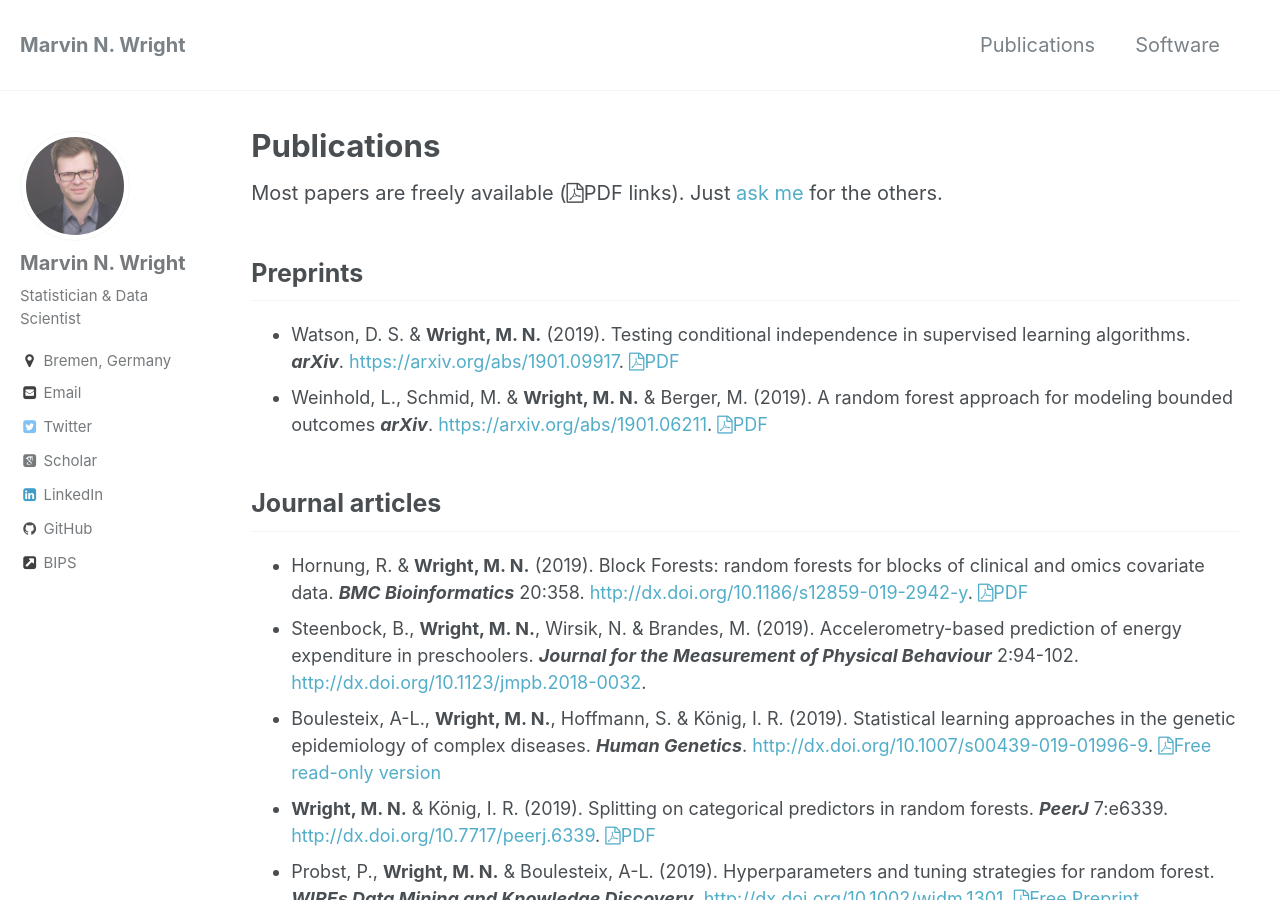
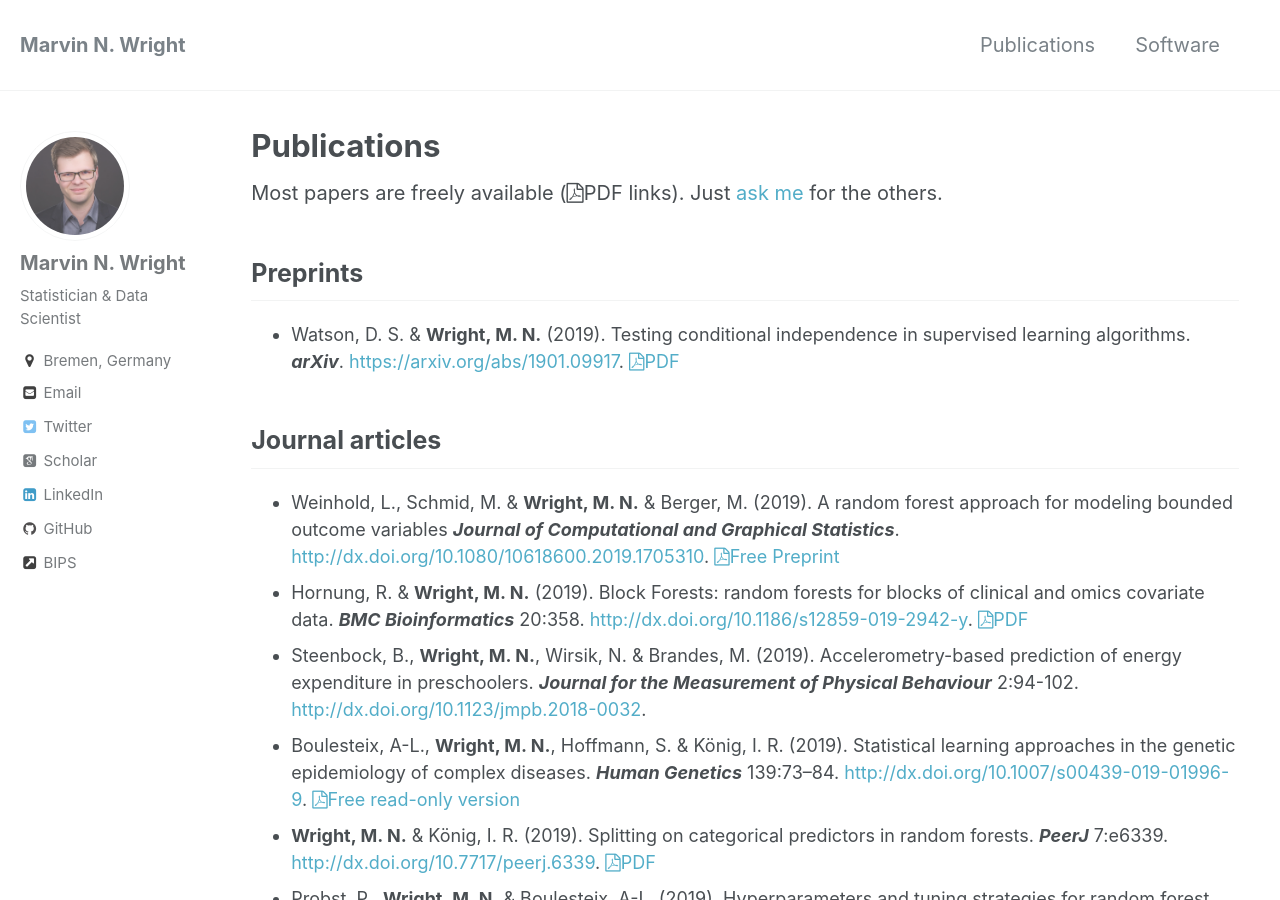
Before and after one commit to mnwright/mnwright.github.io, a Jekyll site: the page built from _pages/publications.md, in a window 1280 px wide and 900 px high. Built offline with Jekyll 4.4.1, drawn with Linux system fonts in a browser that asks for light colours; some web fonts are replaced.

Commit message:
update publications

```diff
--- a/_pages/publications.md
+++ b/_pages/publications.md
@@ -7,12 +7,12 @@ Most papers are freely available (<i class="fa fa-file-pdf-o"></i>PDF links). Ju
 
 ## Preprints
 * {:.pub} Watson, D. S. & **Wright, M. N.** (2019). Testing conditional independence in supervised learning algorithms. ***arXiv***. <https://arxiv.org/abs/1901.09917>. <a href="https://arxiv.org/pdf/1901.09917"><i class="fa fa-file-pdf-o"></i>PDF</a>
-* {:.pub} Weinhold, L., Schmid, M. & **Wright, M. N.** & Berger, M. (2019). A random forest approach for modeling bounded outcomes ***arXiv***. <https://arxiv.org/abs/1901.06211>. <a href="https://arxiv.org/pdf/1901.06211"><i class="fa fa-file-pdf-o"></i>PDF</a>
 
 ## Journal articles
+* {:.pub} Weinhold, L., Schmid, M. & **Wright, M. N.** & Berger, M. (2019). A random forest approach for modeling bounded outcome variables ***Journal of Computational and Graphical Statistics***. <http://dx.doi.org/10.1080/10618600.2019.1705310>. <a href="https://arxiv.org/pdf/1901.06211"><i class="fa fa-file-pdf-o"></i>Free Preprint</a>
 * {:.pub} Hornung, R. & **Wright, M. N.** (2019). Block Forests: random forests for blocks of clinical and omics covariate data. ***BMC Bioinformatics*** 20:358. <http://dx.doi.org/10.1186/s12859-019-2942-y>. <a href="https://bmcbioinformatics.biomedcentral.com/track/pdf/10.1186/s12859-019-2942-y"><i class="fa fa-file-pdf-o"></i>PDF</a>
 * {:.pub} Steenbock, B., **Wright, M. N.**, Wirsik, N. & Brandes, M. (2019). Accelerometry-based prediction of energy expenditure in preschoolers. ***Journal for the Measurement of Physical Behaviour*** 2:94-102. <http://dx.doi.org/10.1123/jmpb.2018-0032>.
-* {:.pub} Boulesteix, A-L., **Wright, M. N.**, Hoffmann, S. & König, I. R. (2019). Statistical learning approaches in the genetic epidemiology of complex diseases. ***Human Genetics***. <http://dx.doi.org/10.1007/s00439-019-01996-9>. <a href="https://rdcu.be/bzZsZ"><i class="fa fa-file-pdf-o"></i>Free read-only version</a>
+* {:.pub} Boulesteix, A-L., **Wright, M. N.**, Hoffmann, S. & König, I. R. (2019). Statistical learning approaches in the genetic epidemiology of complex diseases. ***Human Genetics*** 139:73–84. <http://dx.doi.org/10.1007/s00439-019-01996-9>. <a href="https://rdcu.be/bzZsZ"><i class="fa fa-file-pdf-o"></i>Free read-only version</a>
 * {:.pub} **Wright, M. N.** & König, I. R. (2019). Splitting on categorical predictors in random forests. ***PeerJ*** 7:e6339. <http://dx.doi.org/10.7717/peerj.6339>. <a href="https://peerj.com/articles/6339.pdf"><i class="fa fa-file-pdf-o"></i>PDF</a>
 * {:.pub} Probst, P., **Wright, M. N.** & Boulesteix, A-L. (2019). Hyperparameters and tuning strategies for random forest. ***WIREs Data Mining and Knowledge Discovery***. <http://dx.doi.org/10.1002/widm.1301>. <a href="https://arxiv.org/pdf/1804.03515"><i class="fa fa-file-pdf-o"></i>Free Preprint</a>
 * {:.pub} Hengl, T., Nussbaum, M., **Wright, M. N.**, Heuvelink, G. B. M. & Gräler, B. (2018). Random forest as a generic framework for predictive modeling of spatial and spatio-temporal variables. ***PeerJ*** 6:e5518. <http://dx.doi.org/10.7717/peerj.5518>. <a href="https://peerj.com/articles/5518.pdf"><i class="fa fa-file-pdf-o"></i>PDF</a>
```
